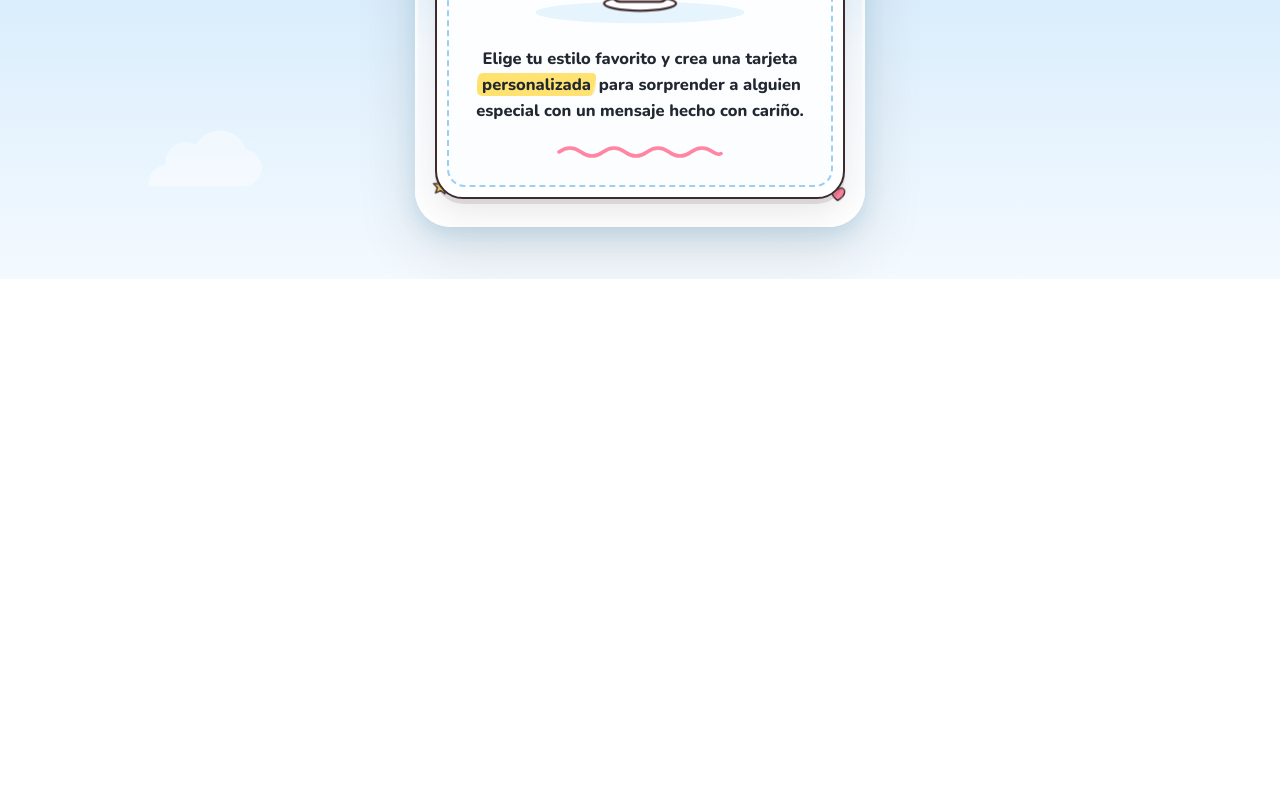
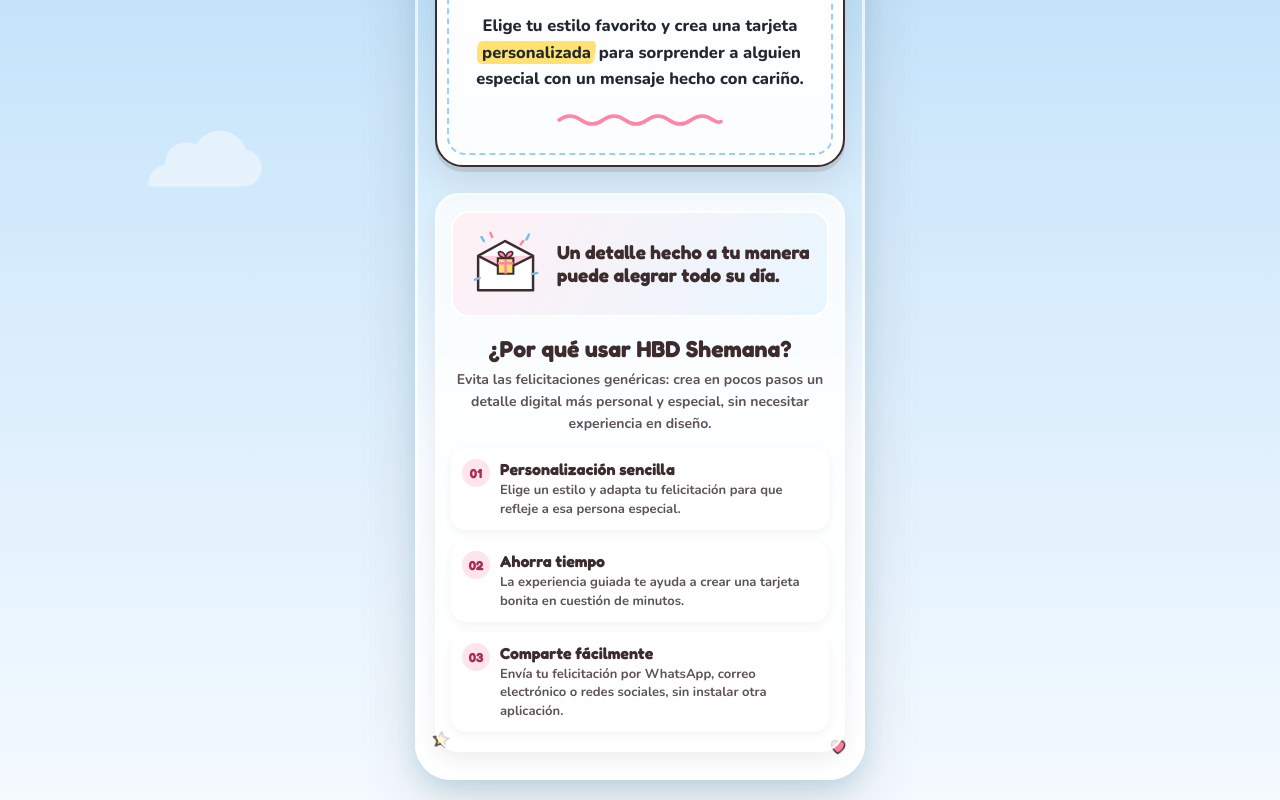
Before and after one commit to MarleneAmi-612/HBD_Shemana, a plain HTML site: page src/index.html in a window 1280 px wide. Shown: the part 521-1321 px from the top of the page. Before the commit the page ends 800 px from the top, so only its background shows below. Drawn offline with nearby package versions, Linux system fonts and the light colour scheme.

Commit message:
Mejorar contenido promocional

```diff
--- a/src/index.html
+++ b/src/index.html
@@ -662,6 +662,110 @@
         color: var(--text-main);
       }
 
+      .benefits-section {
+        width: 100%;
+        margin-top: 26px;
+        padding: 16px 14px 18px;
+        border: 2px solid rgba(255, 255, 255, 0.9);
+        border-radius: 24px;
+        background: rgba(255, 255, 255, 0.76);
+        box-shadow: 0 8px 20px rgba(61, 44, 46, 0.08);
+      }
+
+      .benefits-banner {
+        display: flex;
+        align-items: center;
+        gap: 10px;
+        min-height: 104px;
+        margin-bottom: 18px;
+        padding: 10px 12px;
+        border: 2px solid #ffffff;
+        border-radius: 18px;
+        background: linear-gradient(120deg, #fff0f5, #e8f6ff);
+      }
+
+      .benefits-banner svg {
+        width: 82px;
+        height: 82px;
+        flex: 0 0 82px;
+      }
+
+      .benefits-banner p {
+        margin: 0;
+        font-family: var(--font-display);
+        font-size: 19px;
+        font-weight: 700;
+        line-height: 1.2;
+        color: var(--ink);
+      }
+
+      .benefits-title {
+        margin: 0 0 7px;
+        font-family: var(--font-display);
+        font-size: 23px;
+        line-height: 1.2;
+        color: var(--ink);
+        text-align: center;
+      }
+
+      .benefits-intro {
+        margin: 0 2px 14px;
+        color: var(--text-muted);
+        font-size: 14px;
+        font-weight: 700;
+        line-height: 1.55;
+        text-align: center;
+      }
+
+      .benefits-list {
+        display: grid;
+        gap: 10px;
+        margin: 0;
+        padding: 0;
+        list-style: none;
+      }
+
+      .benefit-item {
+        display: flex;
+        align-items: flex-start;
+        gap: 10px;
+        padding: 11px;
+        border-radius: 15px;
+        background: #ffffff;
+        box-shadow: 0 3px 10px rgba(61, 44, 46, 0.06);
+      }
+
+      .benefit-number {
+        display: flex;
+        align-items: center;
+        justify-content: center;
+        width: 28px;
+        height: 28px;
+        flex: 0 0 28px;
+        border-radius: 50%;
+        background: #ffe4ed;
+        color: #a72c50;
+        font-family: var(--font-display);
+        font-size: 13px;
+        font-weight: 700;
+      }
+
+      .benefit-item h3 {
+        margin: 0 0 2px;
+        font-family: var(--font-display);
+        font-size: 16px;
+        line-height: 1.25;
+        color: var(--ink);
+      }
+
+      .benefit-item p {
+        margin: 0;
+        color: var(--text-muted);
+        font-size: 13px;
+        font-weight: 700;
+        line-height: 1.45;
+      }
+
       .wavy-divider {
         display: flex;
         justify-content: center;
@@ -1096,6 +1200,51 @@
               </div>
             </div>
           </div>
+        </section>
+
+        <section class="benefits-section" aria-labelledby="benefits-title">
+          <div class="benefits-banner">
+            <svg viewBox="0 0 100 100" role="img" aria-label="Tarjeta de cumpleaños con regalo y confeti">
+              <path d="M16 40L49 22L83 40V82H16V40Z" fill="#FFFFFF" stroke="#3D2C2E" stroke-width="3" stroke-linejoin="round" />
+              <path d="M16 40L49 57L83 40" fill="#FFD1DF" stroke="#3D2C2E" stroke-width="3" stroke-linejoin="round" />
+              <path d="M40 43H59V62H40V43Z" fill="#FFE066" stroke="#3D2C2E" stroke-width="2.5" />
+              <path d="M49.5 43V62M40 49H59" stroke="#FF85A2" stroke-width="3" />
+              <path d="M49.5 43C39 41 39 34 44 35C47 35.5 49.5 39 49.5 43ZM49.5 43C60 41 60 34 55 35C52 35.5 49.5 39 49.5 43Z" fill="#FF85A2" stroke="#3D2C2E" stroke-width="2" />
+              <path d="M20 17L23 22M78 14L75 20M88 61L82 62M12 69L18 67" stroke="#6EC1E4" stroke-width="3" stroke-linecap="round" />
+              <path d="M31 12L33 17M68 26L71 22" stroke="#FF85A2" stroke-width="3" stroke-linecap="round" />
+            </svg>
+            <p>Un detalle hecho a tu manera puede alegrar todo su día.</p>
+          </div>
+
+          <h2 class="benefits-title" id="benefits-title">¿Por qué usar HBD Shemana?</h2>
+          <p class="benefits-intro">
+            Evita las felicitaciones genéricas: crea en pocos pasos un detalle digital más personal y especial,
+            sin necesitar experiencia en diseño.
+          </p>
+
+          <ul class="benefits-list">
+            <li class="benefit-item">
+              <span class="benefit-number" aria-hidden="true">01</span>
+              <div>
+                <h3>Personalización sencilla</h3>
+                <p>Elige un estilo y adapta tu felicitación para que refleje a esa persona especial.</p>
+              </div>
+            </li>
+            <li class="benefit-item">
+              <span class="benefit-number" aria-hidden="true">02</span>
+              <div>
+                <h3>Ahorra tiempo</h3>
+                <p>La experiencia guiada te ayuda a crear una tarjeta bonita en cuestión de minutos.</p>
+              </div>
+            </li>
+            <li class="benefit-item">
+              <span class="benefit-number" aria-hidden="true">03</span>
+              <div>
+                <h3>Comparte fácilmente</h3>
+                <p>Envía tu felicitación por WhatsApp, correo electrónico o redes sociales, sin instalar otra aplicación.</p>
+              </div>
+            </li>
+          </ul>
         </section>
       </div>
     </main>
```
